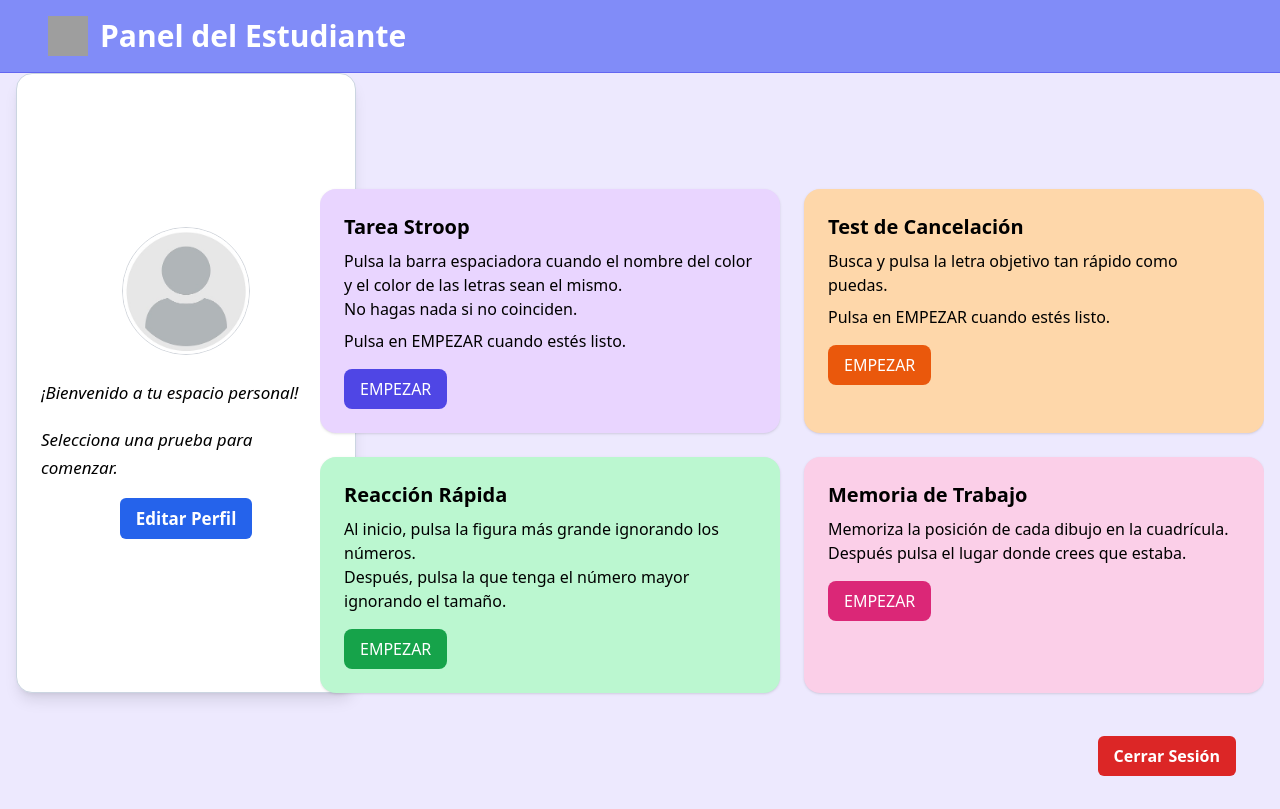
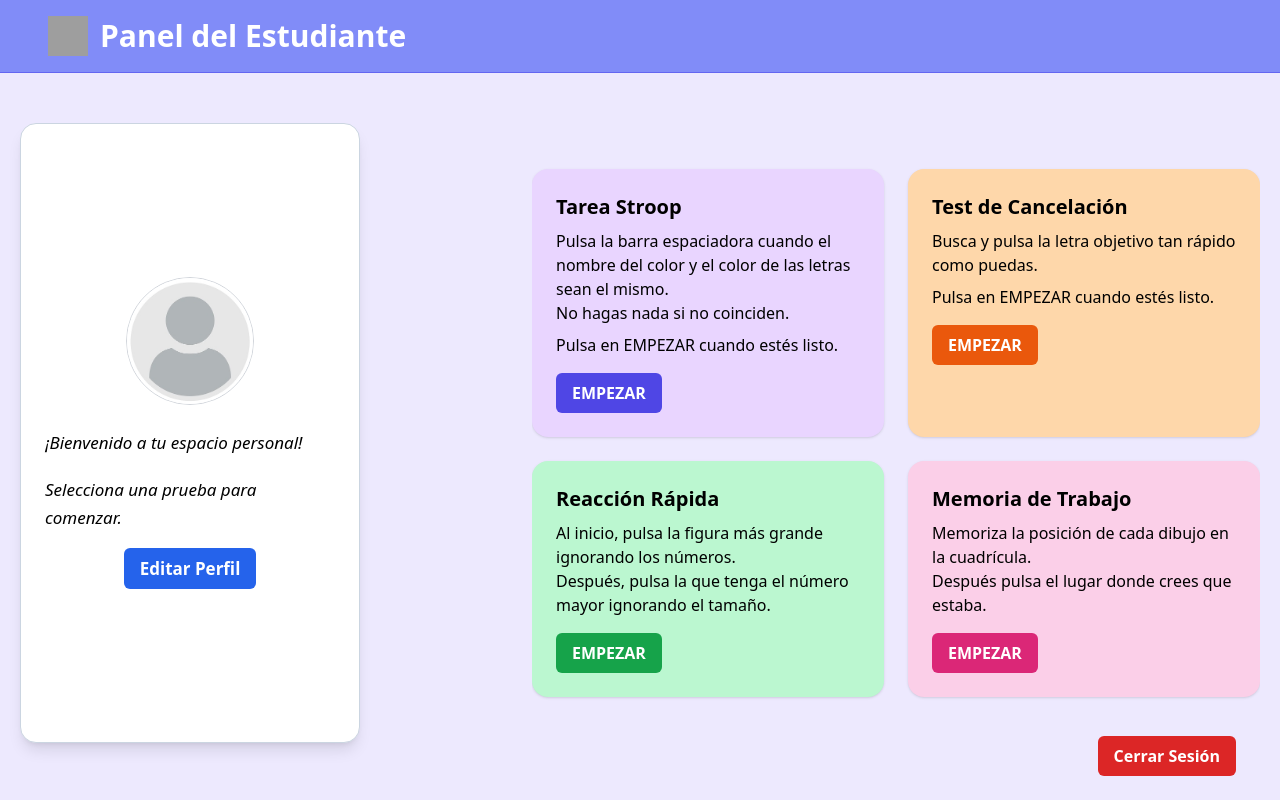
Before and after one commit to Chrissy-92/tfg_attention, a React (Vite) app in the folder frontend/: page /student-dashboard in a window 1280 px wide. Built offline with nearby package versions, Linux system fonts and the light colour scheme; no server answers; sample sign-in values are in the browser's storage; grey boxes are pictures that could not be loaded.

Commit message:
Implement safe route handling with fallback to user dashboard for invalid paths

```diff
--- a/frontend/src/components/Login/ActivateStudentProfile.jsx
+++ b/frontend/src/components/Login/ActivateStudentProfile.jsx
@@ -18,10 +18,6 @@ export default function ActivateStudentProfile() {
   const [password, setPassword] = useState("");
   const [avatarUrl, setAvatarUrl] = useState("/user_default.jpg");
   const [modal, setModal] = useState(null);
-
-  useEffect(() => {
-    // Opcional: se podrían precargar los datos del alumno aquí si se necesitan
-  }, []);
 
   const handleSubmit = async (e) => {
     e.preventDefault();
--- a/frontend/src/components/Student/DashboardStudent.jsx
+++ b/frontend/src/components/Student/DashboardStudent.jsx
@@ -1,4 +1,5 @@
 import { useNavigate } from "react-router-dom";
+import useSafeNavigate from "../../hooks/useSafeNavigate";
 import { useAuth } from "../../hooks/useAuth";
 import Header from "../Header";
 import Aside from "../Aside";
@@ -7,24 +8,25 @@ import Button from "../Button";
 
 export default function DashboardStudent() {
   const navigate = useNavigate();
+  const safeNavigate = useSafeNavigate();
   const { user, logout } = useAuth();
 
   return (
     <div className="min-h-screen bg-violet-100">
       <Header title="Panel del Estudiante" />
-      <div className="flex gap-4 px-4">
-        <div className="w-72">
+      <main className="flex justify-center items-center gap-48 mx-5 h-[calc(100vh-80px)]">
+        <div className="w-80">
           <Aside
             student={user}
             modo="student-dashboard"
             buttonLabel="Editar Perfil"
             buttonColor="azul"
-            onButtonClick={() => navigate("/register-student")}
+            onButtonClick={() => safeNavigate("/activate-profile/:id_student")}
           />
         </div>
 
-        <div className="flex-1 max-w-5xl">
-          <BottomContainer>
+        <div className="flex-1 max-w-3xl flex flex-col">
+          <BottomContainer className="w-[900px] max-h-[600px] overflow-auto items-start">
             <div className="grid grid-cols-1 md:grid-cols-2 gap-6 w-full">
               {/* Stroop Test */}
               <section className="bg-purple-200 p-6 rounded-2xl shadow">
@@ -35,12 +37,12 @@ export default function DashboardStudent() {
                 </p>
                 <p>No hagas nada si no coinciden.</p>
                 <p className="mt-2">Pulsa en EMPEZAR cuando estés listo.</p>
-                <button
-                  onClick={() => navigate("/stroop")}
+                <Button
+                  onClick={() => safeNavigate("/stroop-test")}
                   className="mt-4 bg-indigo-600 text-white px-4 py-2 rounded-lg hover:bg-indigo-700 transition"
                 >
                   EMPEZAR
-                </button>
+                </Button>
               </section>
 
               {/* Cancellation Words */}
@@ -48,12 +50,12 @@ export default function DashboardStudent() {
                 <h2 className="text-xl font-bold mb-2">Test de Cancelación</h2>
                 <p>Busca y pulsa la letra objetivo tan rápido como puedas.</p>
                 <p className="mt-2">Pulsa en EMPEZAR cuando estés listo.</p>
-                <button
-                  onClick={() => navigate("/cancellation")}
+                <Button
+                  onClick={() => safeNavigate("/cancellation")}
                   className="mt-4 bg-orange-600 text-white px-4 py-2 rounded-lg hover:bg-orange-700 transition"
                 >
                   EMPEZAR
-                </button>
+                </Button>
               </section>
 
               {/* Quick Reaction */}
@@ -66,12 +68,12 @@ export default function DashboardStudent() {
                   Después, pulsa la que tenga el número mayor ignorando el
                   tamaño.
                 </p>
-                <button
-                  onClick={() => navigate("/quick-reaction")}
+                <Button
+                  onClick={() => safeNavigate("/quick-reaction")}
                   className="mt-4 bg-green-600 text-white px-4 py-2 rounded-lg hover:bg-green-700 transition"
                 >
                   EMPEZAR
-                </button>
+                </Button>
               </section>
 
               {/* Working Memory */}
@@ -79,17 +81,17 @@ export default function DashboardStudent() {
                 <h2 className="text-xl font-bold mb-2">Memoria de Trabajo</h2>
                 <p>Memoriza la posición de cada dibujo en la cuadrícula.</p>
                 <p>Después pulsa el lugar donde crees que estaba.</p>
-                <button
-                  onClick={() => navigate("/working-memory")}
+                <Button
+                  onClick={() => safeNavigate("/working-memory")}
                   className="mt-4 bg-pink-600 text-white px-4 py-2 rounded-lg hover:bg-pink-700 transition"
                 >
                   EMPEZAR
-                </button>
+                </Button>
               </section>
             </div>
           </BottomContainer>
         </div>
-      </div>
+      </main>
       <div className="fixed bottom-6 right-11">
         <Button
           color="rojo"
--- /dev/null
+++ b/frontend/src/hooks/useSafeNavigate.js
@@ -0,0 +1,46 @@
+import { useNavigate } from "react-router-dom";
+import { useAuth } from "./useAuth";
+
+export default function useSafeNavigate() {
+  const navigate = useNavigate();
+  const { user } = useAuth();
+
+  return (to) => {
+    const validPaths = [
+      "/",
+      "/login-psychologist",
+      "/login-student",
+      "/register",
+      "/activate-profile",
+      "/students",
+      "/students-new",
+      "/integration",
+      "/psychologist-dashboard",
+      "/student-dashboard",
+      "/stroop-test",
+      "/cancellation",
+      "/quick-reaction",
+      "/working-memory",
+    ];
+
+    const isValid = validPaths.some(
+      (path) => to === path || to.startsWith(path + "/")
+    );
+
+    if (!isValid) {
+      console.warn("Ruta inválida detectada:", to);
+      console.log("🔎 Usuario actual:", user);
+      console.log("🏁 Redirigiendo al dashboard correspondiente...");
+
+      if (user?.id_nino) {
+        navigate("/student-dashboard");
+      } else if (user?.id_usuario) {
+        navigate("/psychologist-dashboard");
+      } else {
+        navigate("/"); // Lleva a la página de inicio si no hay usuario logueado
+      }
+    } else {
+      navigate(to);
+    }
+  };
+}
--- a/frontend/src/pages/IntegrationPage.jsx
+++ b/frontend/src/pages/IntegrationPage.jsx
@@ -47,7 +47,7 @@ export default function IntegrationPage() {
         onButtonClick={() => navigate("/psychologist-dashboard")}
       />
 
-      <main className="flex justify-center items-center gap-72 mx-5 h-[calc(100vh-80px)]">
+      <main className="flex justify-center items-center gap-48 mx-5 h-[calc(100vh-80px)]">
         <div className="w-80">
           <Aside student={student} modo="integration" />
         </div>
```
